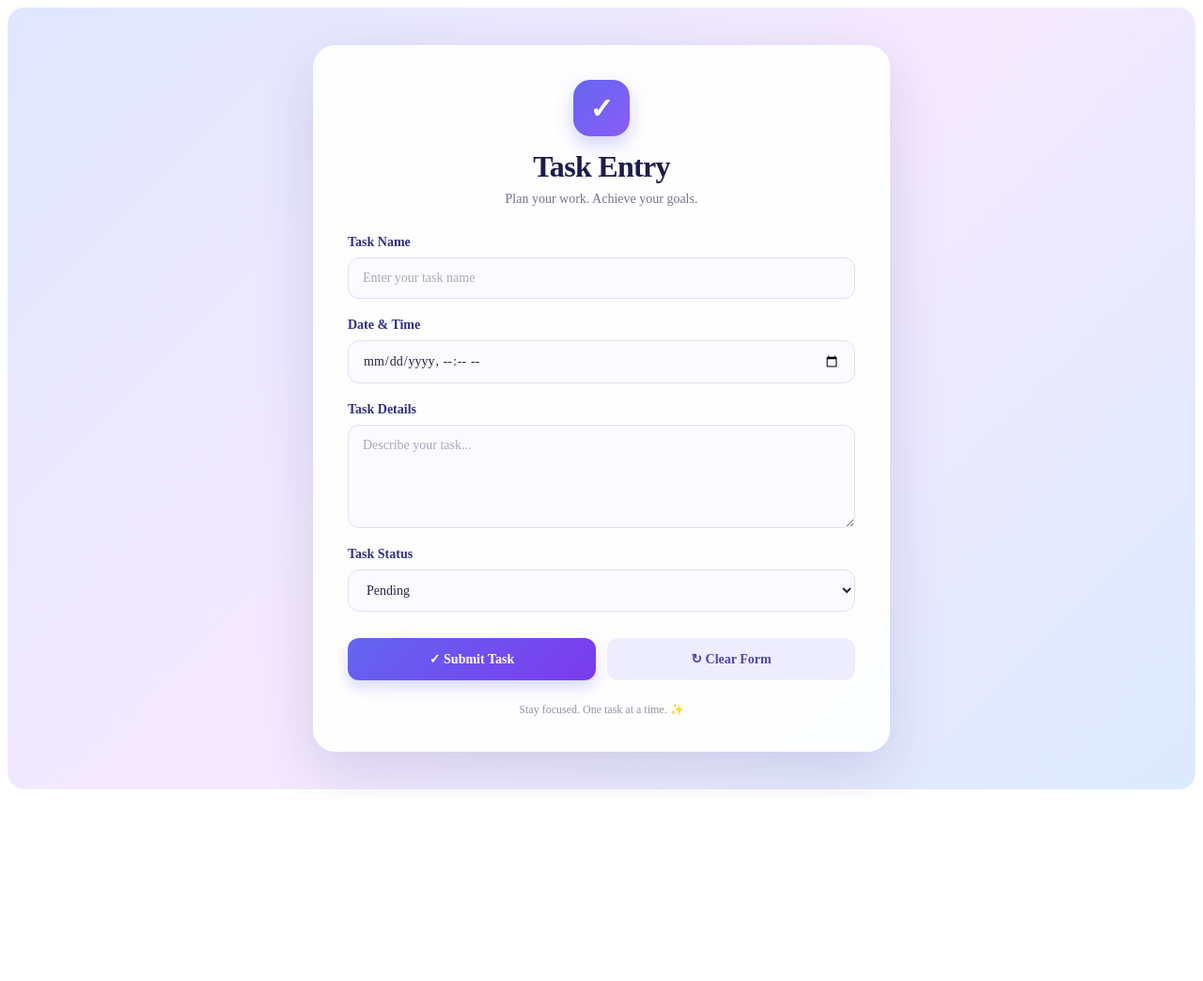
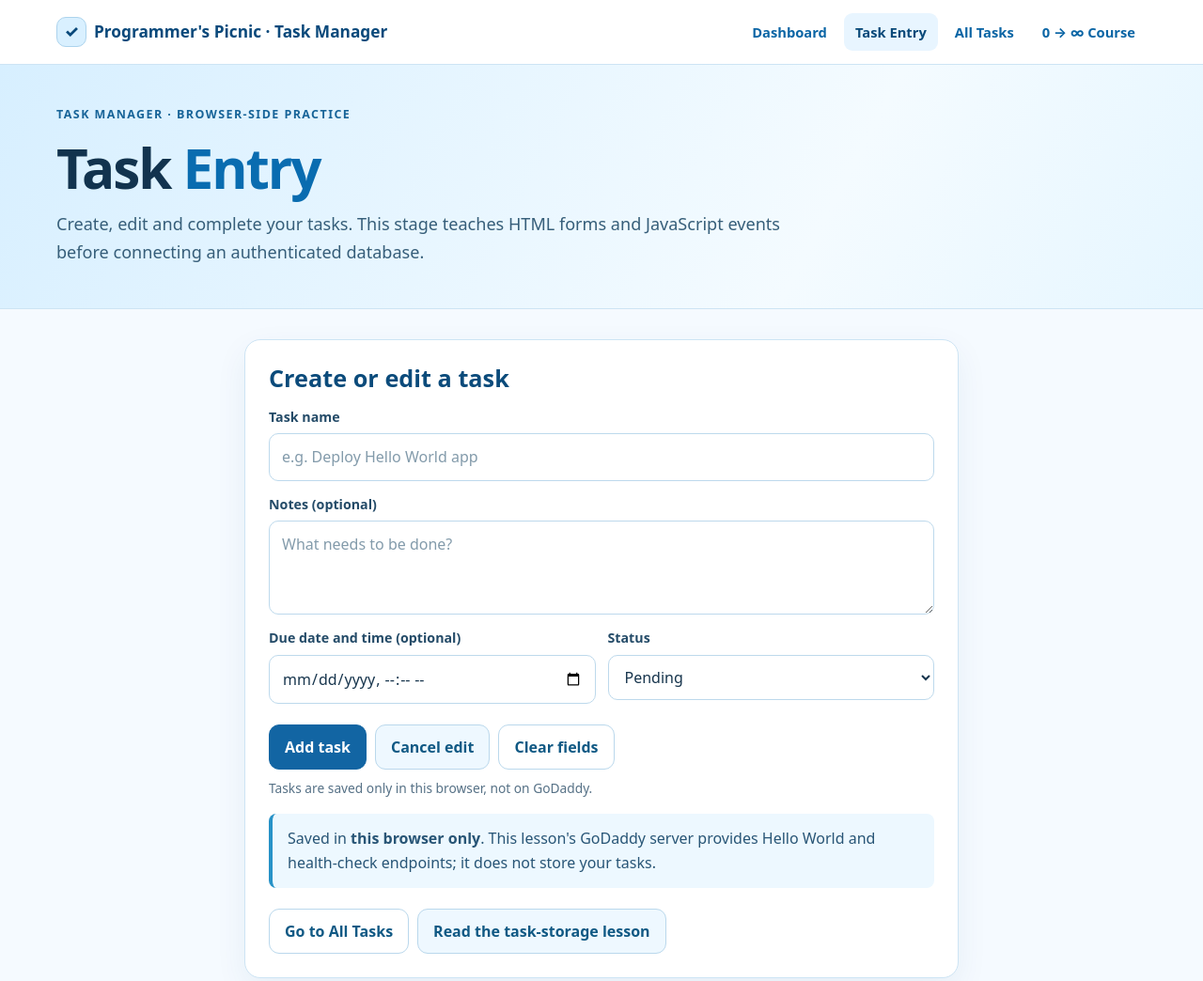
Before and after one commit to Programmer-s-Picnic/taskmanager, a plain HTML site: page task_entry/index.html in a window 1280 px wide. Shown: the top 1044 px of the page at 94% size. Before the commit the page ends 848 px from the top, so only its background shows below. Drawn offline with Linux system fonts and the light colour scheme.

Commit message:
Turn existing taskmanager pages into a functional light-blue app with GoDaddy connection tester

```diff
--- a/task_entry/index.html
+++ b/task_entry/index.html
@@ -1,59 +1,12 @@
-<!DOCTYPE html>
-<html lang="en">
-<head>
-    <meta charset="UTF-8">
-    <meta name="viewport" content="width=device-width, initial-scale=1.0">
-    <title>Task Entry</title>
-    <link rel="stylesheet" href="style.css">
+<!doctype html>
+<html lang="en"><head>
+<meta charset="utf-8"><meta name="viewport" content="width=device-width,initial-scale=1"><meta name="theme-color" content="#e8f6ff"><meta name="author" content="Champak Roy"><meta name="robots" content="index,follow,max-image-preview:large">
+<title>Task Entry — Programmer's Picnic Task Manager</title><meta name="description" content="Create, edit and update browser-based tasks as part of the Node.js on GoDaddy 0 to Infinity learning project."><link rel="canonical" href="https://programmer-s-picnic.github.io/taskmanager/task_entry/"><link rel="stylesheet" href="../assets/site.css">
+<meta property="og:type" content="website"><meta property="og:site_name" content="Programmer's Picnic"><meta property="og:title" content="Task Entry — Programmer's Picnic Task Manager"><meta property="og:description" content="Create, edit and update browser-based tasks as part of the Node.js on GoDaddy 0 to Infinity learning project."><meta property="og:url" content="https://programmer-s-picnic.github.io/taskmanager/task_entry/"><meta name="twitter:card" content="summary_large_image">
 </head>
-<body>
-
-
-<div class="task-page">
-
-    <div class="task-card">
-
-        <div class="task-header">
-            <div class="task-icon">✓</div>
-            <h1>Task Entry</h1>
-            <p>Plan your work. Achieve your goals.</p>
-        </div>
-
-        <form>
-            <div class="form-group">
-            <label for="taskName">Task Name</label>
-            <input type="text" id="taskName" name="TaskName"placeholder="Enter your task name" required />
-            </div>
-
-            <div class="form-group">
-            <label for="taskDate">Date &amp; Time</label>
-            <input type="datetime-local" id="taskDate" name="TaskDate" required />
-            </div>
-
-            <div class="form-group">
-            <label for="taskDetails">Task Details</label>
-            <textarea id="taskDetails" name="TaskDetails" placeholder="Describe your task..." rows="4"></textarea>
-            </div>
-
-            <div class="form-group">
-                <label for="taskStatus">Task Status</label>
-                <select id="taskStatus" name="TaskStatus">
-                <option value="Pending">Pending</option>
-                <option value="In Progress">In Progress</option>
-                <option value="Completed">Completed</option>
-                </select>
-            </div>
-
-            <div class="button-group">
-            <button type="submit" class="btn-submit">✓ Submit Task</button>
-            <button type="reset" class="btn-clear">↻ Clear Form</button>
-            </div>
-        </form>
-
-        <p class="footer-text">Stay focused. One task at a time. ✨</p>
-
-    </div>
-</div>
-
-</body>
-</html>
+<body data-root="../"><header class="sitebar"><div class="wrap"><a class="brand" href="../index.html"><span class="brandmark" aria-hidden="true">✓</span>Programmer's Picnic · Task Manager</a><nav aria-label="Main navigation"><a href="../index.html">Dashboard</a><a href="../task_entry/index.html" aria-current="page">Task Entry</a><a href="../all_task/index.html">All Tasks</a><a href="../learn/index.html">0 → ∞ Course</a></nav></div></header><section class="hero"><div class="wrap"><div class="eyebrow">Task Manager · Browser-side practice</div><h1>Task <span>Entry</span></h1><p class="lead">Create, edit and complete your tasks. This stage teaches HTML forms and JavaScript events before connecting an authenticated database.</p></div></section><main class="wrap section"><section class="card" style="max-width:760px;margin:auto"><h2>Create or edit a task</h2><form data-task-form data-redirect="../all_task/index.html"><div class="form-grid">
+<div class="form-field wide"><label for="task-name">Task name</label><input id="task-name" name="name" required maxlength="160" placeholder="e.g. Deploy Hello World app" autocomplete="off"></div>
+<div class="form-field wide"><label for="task-details">Notes (optional)</label><textarea id="task-details" name="details" maxlength="2000" placeholder="What needs to be done?"></textarea></div>
+<div class="form-field"><label for="task-date">Due date and time (optional)</label><input id="task-date" name="date" type="datetime-local"></div>
+<div class="form-field"><label for="task-status">Status</label><select id="task-status" name="status"><option>Pending</option><option>In Progress</option><option>Completed</option></select></div>
+</div><div class="buttons"><button type="submit" class="button primary"><span data-submit-label>Add task</span></button><button type="button" data-cancel-edit class="button outline">Cancel edit</button><button type="reset" class="button">Clear fields</button></div><p role="status" aria-live="polite" class="muted smalltext" data-form-feedback>Tasks are saved only in this browser, not on GoDaddy.</p></form><div class="notice">Saved in <strong>this browser only</strong>. This lesson's GoDaddy server provides Hello World and health-check endpoints; it does not store your tasks.</div><div class="buttons"><a class="button" href="../all_task/index.html">Go to All Tasks</a><a class="button outline" href="../learn/index.html#ch7">Read the task-storage lesson</a></div></section></main><footer><div class="wrap">Programmer's Picnic · Developed and maintained by Champak Roy · <a href="https://dsa.learnwithchampak.live/">Our DSA lessons</a> · <a href="https://editor.learnwithchampak.live/" target="_blank" rel="noopener">Code editor</a> · <a href="../learn/index.html">Learn Node.js</a></div></footer><script defer src="../assets/app.js"></script></body></html>
```
